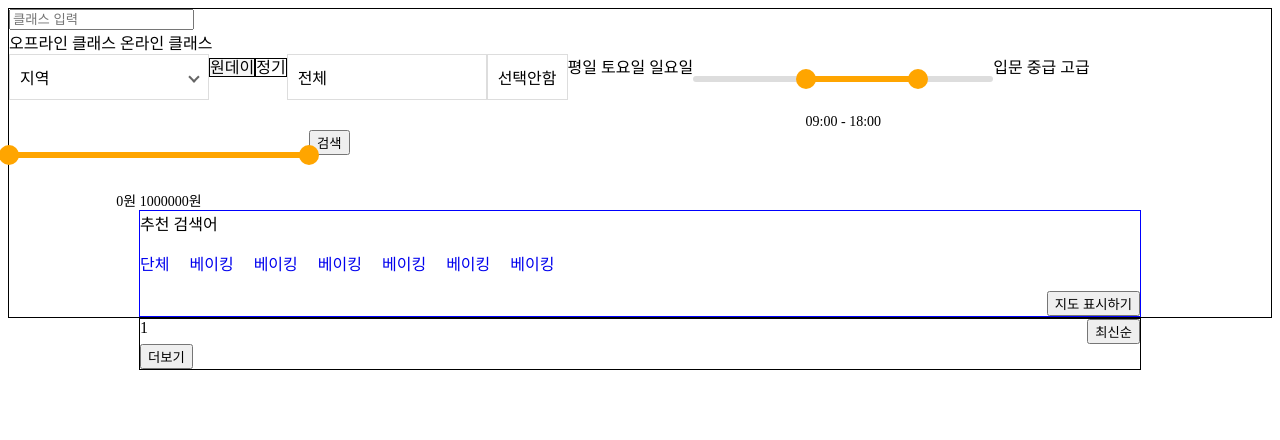
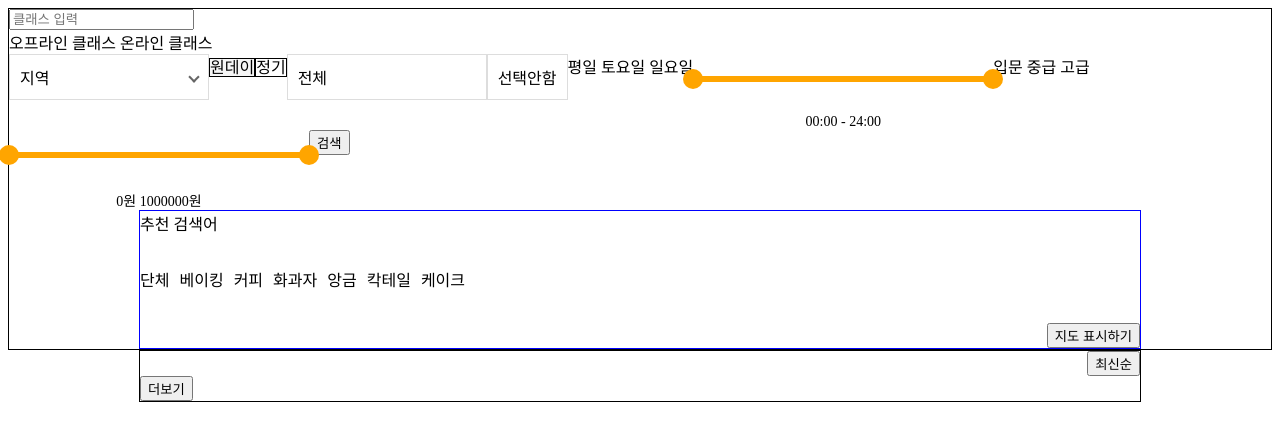
Before and after one commit to 24-12-09-ToyProject/CookSite, a website: page views/cooking/searchClass.html in a window 1280 px wide. Drawn offline with Linux system fonts and the light colour scheme; no server answers.

Commit message:
[ADD] 클래스 메인 기능 추가
CSR 방식

```diff
--- a/static/css/cooking/searchClass.css
+++ b/static/css/cooking/searchClass.css
@@ -142,8 +142,15 @@ a {
 .recommandKeyword-keywordType a > p{
     margin-right: 20px;
 }
-.recommandKeyword-keywordType {
-    display:flex;
+.recommandKeyword-keywordType ul {
+    display: flex;
+    flex-wrap: wrap;
+    gap: 10px; /* Optional: adds space between items */
+    list-style-type: none; /* Optional: removes bullet points */
+    padding: 0; /* Optional: removes default padding */
+}
+.recommandKeyword-keywordType ul li {
+    cursor: pointer;
 }
 .ghost {
     display: flex;
--- a/static/js/cooking/searchClass.js
+++ b/static/js/cooking/searchClass.js
@@ -175,8 +175,8 @@ Days.forEach(button => createChangeColortoDay(button));
 // 슬라이더 변수 설정
 const sliders = {
     time: {
-        valueMin: 540, // 초기 최소 시간 (540분 = 9:00 AM)
-        valueMax: 1080, // 초기 최대 시간 (1080분 = 6:00 PM)
+        valueMin: 0, // 초기 최소 시간 (540분 = 9:00 AM)
+        valueMax: 1440, // 초기 최대 시간 (1080분 = 6:00 PM)
         total: 1440, // 하루 총 분 (24시간 * 60분)
         minLabel: document.getElementById('timeMin'),
         maxLabel: document.getElementById('timeMax'),
@@ -386,6 +386,8 @@ document.addEventListener("DOMContentLoaded", loadCards);
 // }
 // 검색 조건 필터
 function getSearchFilters() {
+    // 제목 검색
+    const classTitle = document.getElementById("class-input").value.trim();
     // 온/오프라인 클래스 선택
     const classForm = document.querySelector(".select-class .selected")?.textContent.trim()|| null;
     // 지역 선택
@@ -421,6 +423,7 @@ function getSearchFilters() {
 
     // 반환 객체
     return {
+        classTitle,
         classForm,
         region,
         classType,
@@ -452,6 +455,7 @@ document.getElementById("searchButton").addEventListener("click", async () => {
 
     if (filteredCards.length === 0) {
         console.log("검색 결과가 없습니다.");
+        document.getElementById("card-container").innerHTML = "<p>검색 결과가 없습니다</p>";
     } else {
         renderCards(filteredCards);
     }
@@ -496,7 +500,8 @@ function renderCards(filteredCards) {
         card.querySelector(".class-img").src = data.CLASS_IMAGE_URL;
         card.querySelector(".class-Tag").textContent = data.CLASS_CATEGORY;
         card.querySelector(".class-Name").textContent = data.CLASS_TITLE;
-
+        const resultCount = filteredCards.length;
+        document.querySelector(".cookinglist-searchresult").textContent = resultCount + "개의 결과";
         // const cardLink = card.querySelector("a");
         // cardLink.href = data.link;
 
--- a/views/cooking/searchClass.html
+++ b/views/cooking/searchClass.html
@@ -12,7 +12,7 @@
     <div class="main">
         <div class="main-top">
             <div class="search-class">
-                <input type="text" placeholder="클래스 입력" class="class-input" value=""> <br>
+                <input type="text" placeholder="클래스 입력" id="class-input" value=""> <br>
             </div>
             <!--  클래스 선택  -->
             <div class="select-class">
@@ -100,13 +100,15 @@
                 <div class="Keyword-div">
                     <span>추천 검색어</span>
                     <div class="recommandKeyword-keywordType">
-                        <a href="#"><p>단체</p></a>
-                        <a href="#"><p>베이킹</p></a>
-                        <a href="#"><p>베이킹</p></a>
-                        <a href="#"><p>베이킹</p></a>
-                        <a href="#"><p>베이킹</p></a>
-                        <a href="#"><p>베이킹</p></a>
-                        <a href="#"><p>베이킹</p></a>
+                        <ul>
+                            <li class="keywordType"><p>단체</p></li>
+                            <li class="keywordType"><p>베이킹</p></li>
+                            <li class="keywordType"><p>커피</p></li>
+                            <li class="keywordType"><p>화과자</p></li>
+                            <li class="keywordType"><p>앙금</p></li>
+                            <li class="keywordType"><p>칵테일</p></li>
+                            <li class="keywordType"><p>케이크</p></li>
+                        </ul>
                     </div>
                     <div class="ghost">
                         <button class="openMap">지도 표시하기</button>
@@ -118,7 +120,7 @@
         <div class="main-mid">
             <div class="main-mid-cookinglist">
                 <div class="cookinglist-head">
-                    <span class="cookinglist-searchresult">1</span>
+                    <span class="cookinglist-searchresult"></span>
                     <button><span>최신순</span></button>
                 </div>
                 <div class="template-ghost">
```
Also changed, not shown: routes/cooking/cookingRoute.js (+5 -2 lines).
